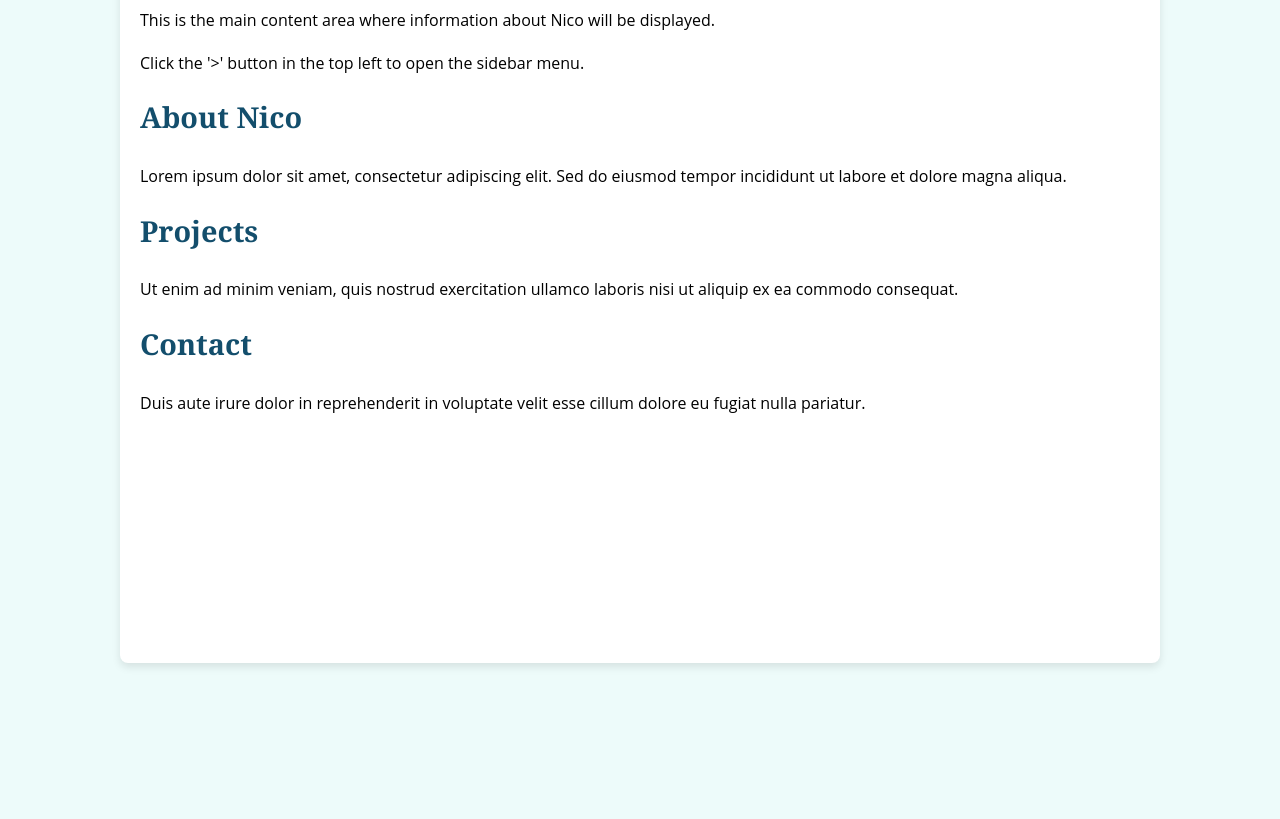
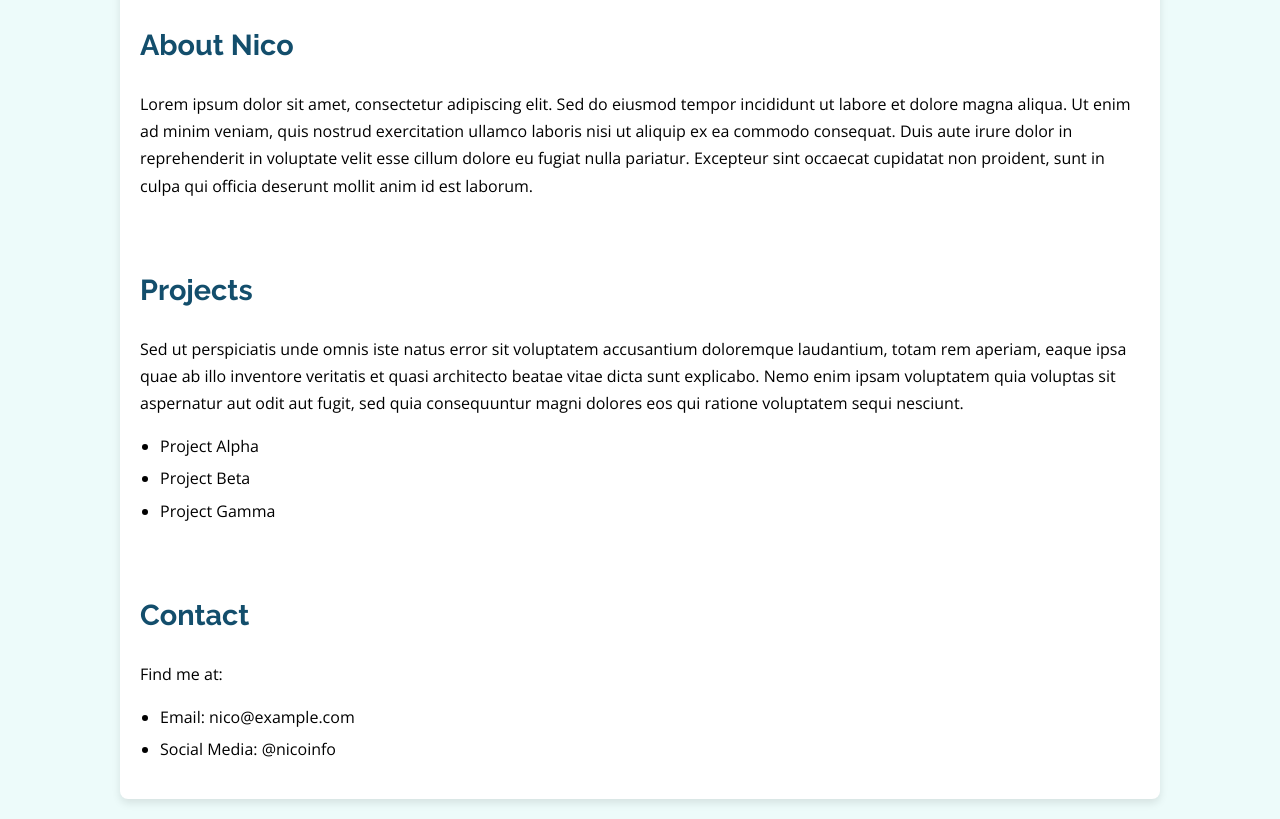
Before and after one commit to Masionz7074/Nico, a plain HTML site: page index.html in a window 1280 px wide. Shown: the part 117-936 px from the top of the page. Before the commit the page ends 800 px from the top, so only its background shows below. Drawn offline with nearby package versions, Linux system fonts and the light colour scheme.

Commit message:
Update index.html

```diff
--- a/index.html
+++ b/index.html
@@ -4,13 +4,18 @@
     <meta charset="UTF-8">
     <meta name="viewport" content="width=device-width, initial-scale=1.0">
     <title>Nico's Information</title>
+    <!-- Google Fonts: Raleway for headings, Open Sans for body -->
+    <link rel="preconnect" href="https://fonts.googleapis.com">
+    <link rel="preconnect" href="https://fonts.gstatic.com" crossorigin>
+    <link href="https://fonts.googleapis.com/css2?family=Open+Sans:ital,wght@0,300..800;1,300..800&family=Raleway:ital,wght@0,100..900;1,100..900&display=swap" rel="stylesheet">
+
     <link rel="stylesheet" href="style.css">
 </head>
 <body>
 
     <div class="container">
         <!-- Sidebar Toggle Button -->
-        <button id="sidebarToggle" class="sidebar-toggle"> > </button>
+        <button id="sidebarToggle" class="sidebar-toggle" aria-label="Toggle Sidebar"> > </button>
 
         <!-- Sidebar -->
         <aside class="sidebar">
@@ -25,18 +30,33 @@
 
         <!-- Main Content Area -->
         <main class="content">
-            <h1>Welcome to Nico's Information</h1>
-            <p>This is the main content area where information about Nico will be displayed.</p>
-            <p>Click the '>' button in the top left to open the sidebar menu.</p>
+            <header class="content-header">
+                 <h1>Welcome to Nico's Information</h1>
+            </header>
 
-            <!-- Add more content here -->
-            <h2>About Nico</h2>
-            <p>Lorem ipsum dolor sit amet, consectetur adipiscing elit. Sed do eiusmod tempor incididunt ut labore et dolore magna aliqua.</p>
-            <h2>Projects</h2>
-            <p>Ut enim ad minim veniam, quis nostrud exercitation ullamco laboris nisi ut aliquip ex ea commodo consequat.</p>
-            <h2>Contact</h2>
-            <p>Duis aute irure dolor in reprehenderit in voluptate velit esse cillum dolore eu fugiat nulla pariatur.</p>
+            <section class="info-section">
+                <h2>About Nico</h2>
+                <p>Lorem ipsum dolor sit amet, consectetur adipiscing elit. Sed do eiusmod tempor incididunt ut labore et dolore magna aliqua. Ut enim ad minim veniam, quis nostrud exercitation ullamco laboris nisi ut aliquip ex ea commodo consequat. Duis aute irure dolor in reprehenderit in voluptate velit esse cillum dolore eu fugiat nulla pariatur. Excepteur sint occaecat cupidatat non proident, sunt in culpa qui officia deserunt mollit anim id est laborum.</p>
+            </section>
 
+            <section class="info-section">
+                <h2>Projects</h2>
+                <p>Sed ut perspiciatis unde omnis iste natus error sit voluptatem accusantium doloremque laudantium, totam rem aperiam, eaque ipsa quae ab illo inventore veritatis et quasi architecto beatae vitae dicta sunt explicabo. Nemo enim ipsam voluptatem quia voluptas sit aspernatur aut odit aut fugit, sed quia consequuntur magni dolores eos qui ratione voluptatem sequi nesciunt.</p>
+                <ul>
+                    <li>Project Alpha</li>
+                    <li>Project Beta</li>
+                    <li>Project Gamma</li>
+                </ul>
+            </section>
+
+            <section class="info-section">
+                <h2>Contact</h2>
+                <p>Find me at:</p>
+                <ul>
+                    <li>Email: nico@example.com</li>
+                    <li>Social Media: @nicoinfo</li>
+                </ul>
+            </section>
         </main>
     </div>
 
```
